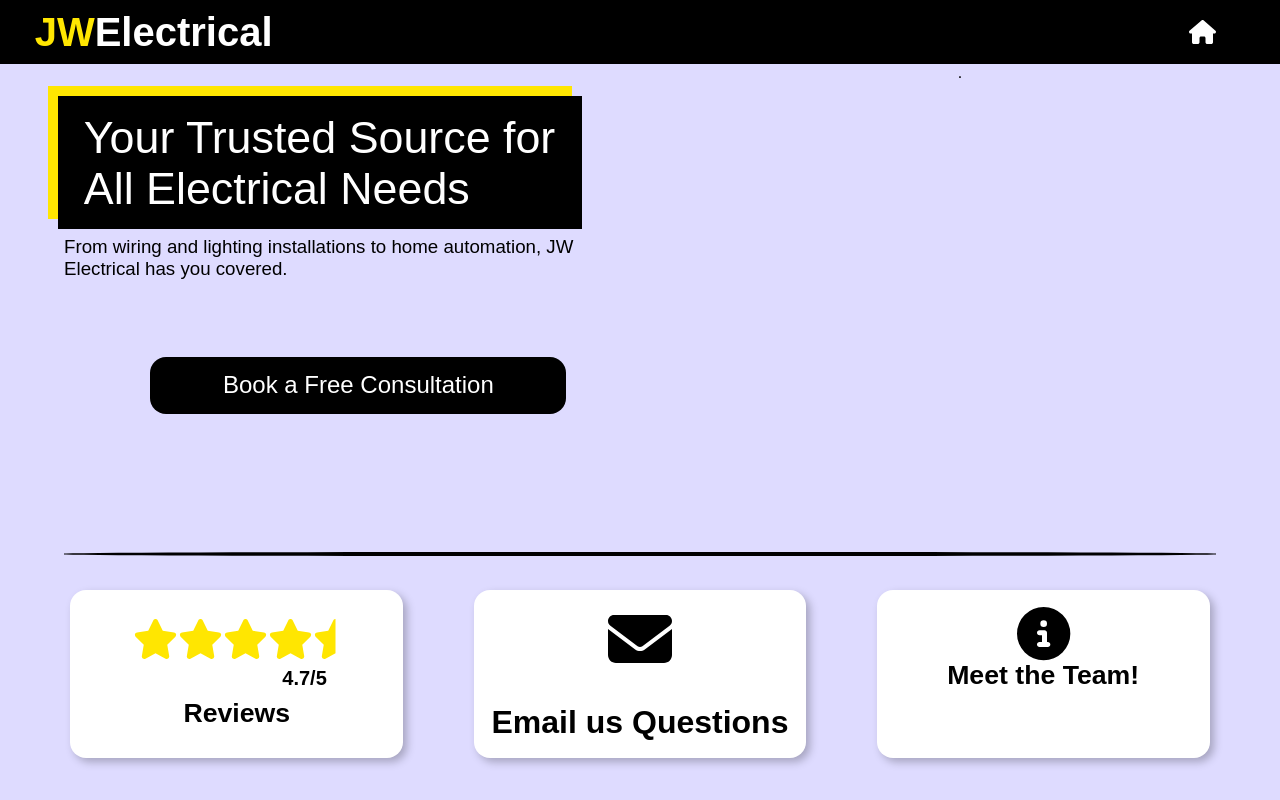
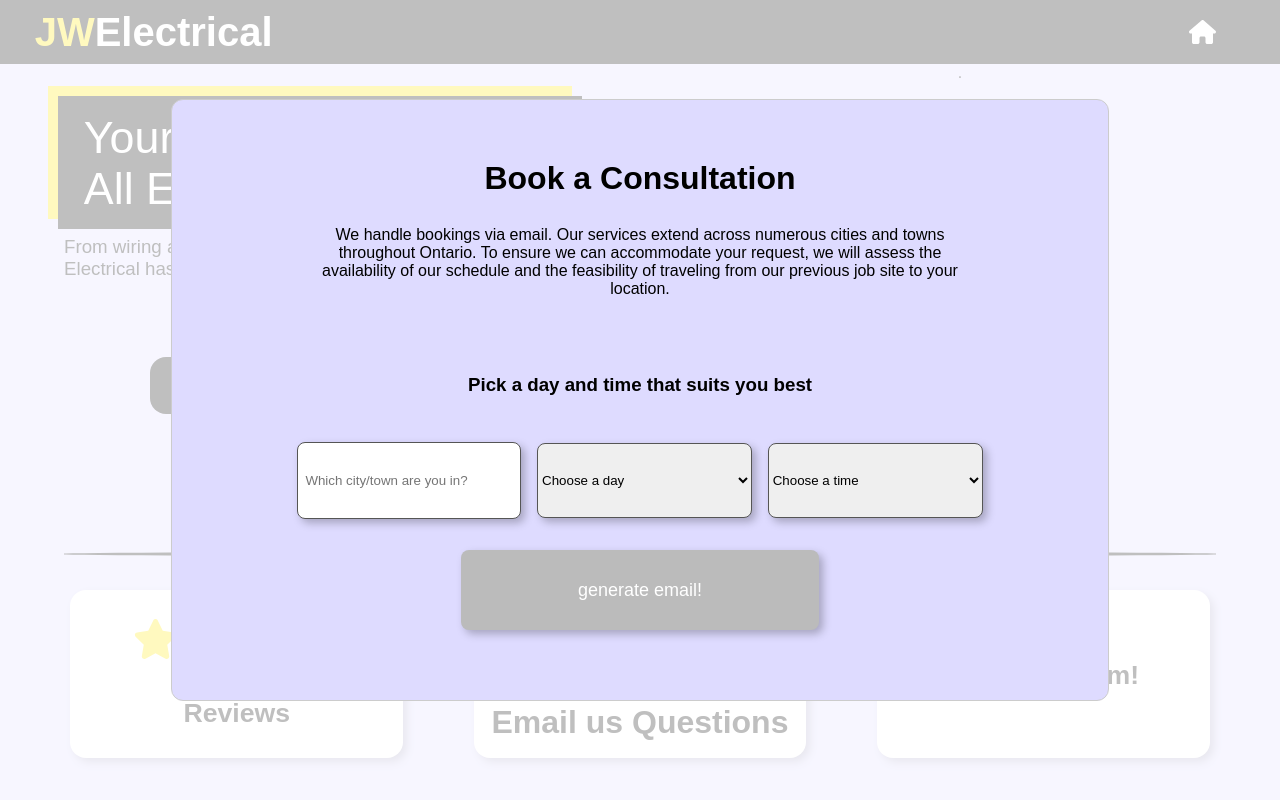
Before and after one commit to jarenworme/mockfirm, a React (Create React App) app: page /#/ in a window 1280 px wide. Both pictures are taken after a click on the button "Book a Free Consultation". Built offline with nearby package versions, Linux system fonts and the light colour scheme.

Commit message:
Finished Add a Consultation Feature  ready to deploy

```diff
--- a/package.json
+++ b/package.json
@@ -13,6 +13,7 @@
     "axios": "^1.7.5",
     "react": "^18.3.1",
     "react-dom": "^18.3.1",
+    "react-modal": "^3.16.1",
     "react-router-dom": "^6.26.1",
     "react-scripts": "5.0.1",
     "web-vitals": "^2.1.4"
--- a/src/pages/landingpage.js
+++ b/src/pages/landingpage.js
@@ -1,5 +1,6 @@
 import { useNavigate } from "react-router-dom";
-import React from "react";
+import React, { useState } from "react";
+import Modal from 'react-modal';
 import { FontAwesomeIcon } from '@fortawesome/react-fontawesome';
 import { faCircleInfo, faEnvelope, faHouse, faStar, faStarHalf } from "@fortawesome/free-solid-svg-icons";
 import '../styles/nav.css'
@@ -8,6 +9,34 @@ import '../styles/landingPage.css'
 export default function LandingPage () {
     // set up variable for navigation
     const navigate = useNavigate();
+
+    // hold state to determine if modal is present or not
+    const [modalOpen, setModalOpen] = useState(false);
+
+    // hold state for the user chosen day input in the modal booking form
+    const [modalFormLocation, setModalFormLocation] = useState('');
+
+    // hold state for the user chosen day input in the modal booking form
+    const [modalFormDay, setModalFormDay] = useState('');
+
+    // hold state for the user chosen time input in the modal booking form
+    const [modalFormTime, setModalFormTime] = useState('');
+
+    // function to generate email from the form data
+    const handleModalFormSubmit = (e) => {
+        e.preventDefault();
+
+        // generate the mailto: string based on the user entered information
+        const submitFormString = `mailto:jarenworme@gmail.com?subject=JWElectrical%20Booking?body=Hi%20Jaren,%0D%0A%0D%0AI%20would%20like%20to%20book%20a%20consultation.%20Do%20you%20have%20openings%20at%20${modalFormTime}%20on%20${modalFormDay}%3F%0D%0A%0D%0AI%20live%20in%20the%20${modalFormLocation}%20area.%0D%0A%0D%0A`;
+
+        // open email with the content the user entered
+        window.location.href = submitFormString;
+
+        // close modal after redirection
+        setModalOpen(false);
+    }
+
+    const toggleModal = (newState) => setModalOpen(newState);
 
     // function to navigate to the home page (landing page)
     const navigateHome = () => navigate('/', {replace: false});
@@ -24,6 +53,50 @@ export default function LandingPage () {
 
     return (
         <div className="lp-wrapper">
+            <Modal
+                isOpen={modalOpen}
+                onRequestClose={() => setModalOpen(false)}
+                style={{
+                content: {
+                    top: '50%',
+                    left: '50%',
+                    right: 'auto',
+                    bottom: 'auto',
+                    marginRight: '-50%',
+                    transform: 'translate(-50%, -50%)',
+                    backgroundColor: '#DEDBFF',
+                    borderRadius: '12px',
+                },
+                }}
+            >
+                <div className="modal-wrapper">
+                    <h1 className="modal-title">Book a Consultation</h1>
+                    <p className="modal-subtitle">We handle bookings via email. Our services extend across numerous cities and towns throughout Ontario. To ensure we can accommodate your request, we will assess the availability of our schedule and the feasibility of traveling from our previous job site to your location.</p>
+                    <h3 className="modal-form-title">Pick a day and time that suits you best</h3>
+                    <form className="modal-form">
+                        <div className="modal-input-wrapper">
+                            <input value={modalFormLocation} type="text" placeholder="Which city/town are you in?" onChange={(e) => setModalFormLocation(e.target.value)} className="modal-input"></input>
+                            <select onChange={(e) => setModalFormDay(e.target.value)} className="modal-input-select">
+                                <option value="">Choose a day</option>
+                                <option value="Monday">Monday</option>
+                                <option value="Tuesday">Tuesday</option>
+                                <option value="Wednesday">Wednesday</option>
+                                <option value="Thursday">Thursday</option>
+                                <option value="Friday">Friday</option>
+                                <option value="Saturday">Saturday</option>
+                            </select>
+                            <select onChange={(e) => setModalFormTime(e.target.value)} className="modal-input-select">
+                                <option value="">Choose a time</option>
+                                <option value="9:00">9:00</option>
+                                <option value="12:00">12:00</option>
+                                <option value="15:00">15:00</option>
+                                <option value="18:00">18:00</option>
+                            </select>
+                        </div>
+                        <button type="submit" className="modal-submit" onClick={handleModalFormSubmit} disabled={modalFormDay === '' || modalFormTime === '' || modalFormLocation === ''}>generate email!</button>
+                    </form>
+                </div>
+            </Modal>
             <div className="nav-bar">
                 <div className="nav-left">
                     <h1 className="logo1">JW</h1>
@@ -41,7 +114,7 @@ export default function LandingPage () {
                     <div className="lp-subtitle-wrapper">
                         <h3 className="lp-subtitle">From wiring and lighting installations to home automation, JW Electrical has you covered.</h3>
                     </div>
-                    <button className="lp-book-button">Book a Free Consultation</button>
+                    <button className="lp-book-button" onClick={() => toggleModal(true)}>Book a Free Consultation</button>
                 </div>
                 <div className="lp-top-right-wrapper">.</div>
             </div>
--- a/src/styles/landingPage.css
+++ b/src/styles/landingPage.css
@@ -5,11 +5,103 @@
     --jwe-black-light: #555555;
     --jwe-lilac: #DEDBFF;
     --jwe-secondary: #F63871;
+    --jwe-secondary-light: #F56490;
+    --jwe-secondary-disbled: #F2C2D0;
     --jwe-off-white: #FAFAFA;
 }
 
 .lp-wrapper {
     background-color: var(--jwe-lilac);
+}
+
+.modal-wrapper {
+    width: 70vw;
+    height: 70vh;
+    display: flex;
+    flex-direction: column;
+    align-items: center;
+    justify-content: center;
+}
+
+.modal-title {
+    margin: 3% 0 0 0;
+    height: 12%;
+    display: flex;
+    align-items: center;
+    justify-content: center;
+}
+
+.modal-subtitle {
+    height: 20%;
+    margin: 0;
+    text-align: center;
+    font-size: medium;
+    width: 75%;
+    display: flex;
+    align-items: center;
+    justify-content: center;
+}
+
+.modal-form-title {
+    height: 10%;
+    margin: 5% 0 0 0;
+    display: flex;
+    align-items: center;
+    justify-content: center;
+}
+
+.modal-form {
+    height: 48%;
+    margin-bottom: 2%;
+    width: 80%;
+    display: flex;
+    flex-direction: column;
+    align-items: center;
+    justify-content: space-evenly;
+}
+
+.modal-input-wrapper {
+    display: flex;
+    align-items: center;
+    justify-content: space-evenly;
+    width: 100%;
+    height: 30%;
+}
+
+.modal-input-select, .modal-input {
+    width: 30%;
+    border-radius: 8px;
+    border: 1px solid var(--jwe-black-light);
+    padding: 0;
+    height: 100%;
+    box-shadow: 4px 4px 8px rgba(0, 0, 0, 0.25);
+}
+
+.modal-input {
+    padding-left: 1%;
+}
+
+.modal-submit {
+    background-color: var(--jwe-black);
+    border: none;
+    border-radius: 8px;
+    height: 32%;
+    box-shadow: 4px 4px 8px rgba(0, 0, 0, 0.25);
+    width: 50%;
+    font-size: large;
+    color: var(--jwe-titanium-white);
+}
+
+.modal-submit:hover {
+    box-shadow: none;
+    cursor: pointer;
+    background-color: var(--jwe-black-light)
+}
+
+.modal-submit:disabled {
+    box-shadow: 4px 4px 8px rgba(0, 0, 0, 0.25);
+    background-color: #BBBBBB;
+    cursor: not-allowed;
 }
 
 .lp-top-container {
--- a/src/styles/reviews.css
+++ b/src/styles/reviews.css
@@ -5,6 +5,8 @@
     --jwe-black-light: #555555;
     --jwe-lilac: #DEDBFF;
     --jwe-secondary: #F63871;
+    --jwe-secondary-light: #F56490;
+    --jwe-secondary-disbled: #F2C2D0;
     --jwe-off-white: #FAFAFA;
 }
 
@@ -148,13 +150,11 @@
     display: flex;
     justify-content: center;
     align-items: center;
-    background-color: #F63871;
 }
 
 .review-content {
     margin: 0;
     max-height: 90%;
-    background-color: #DEDBFF;
     overflow: hidden;
     display: -webkit-box;
     -webkit-box-orient: vertical;
```
Also changed, not shown: 1 other file (tests, documents, lock files or other folders).
